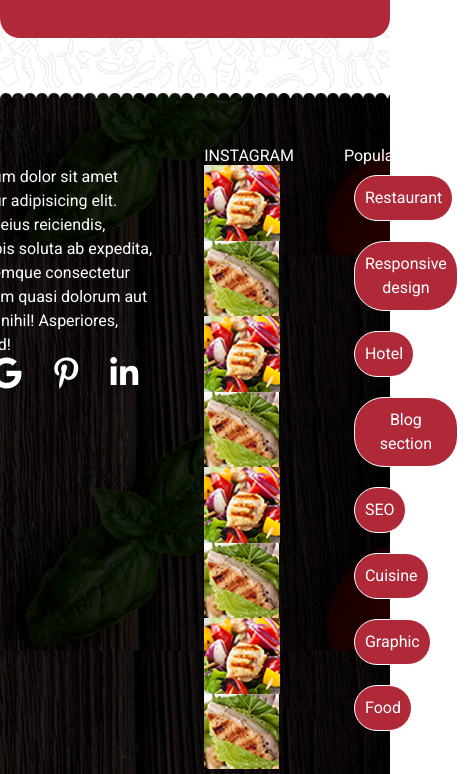
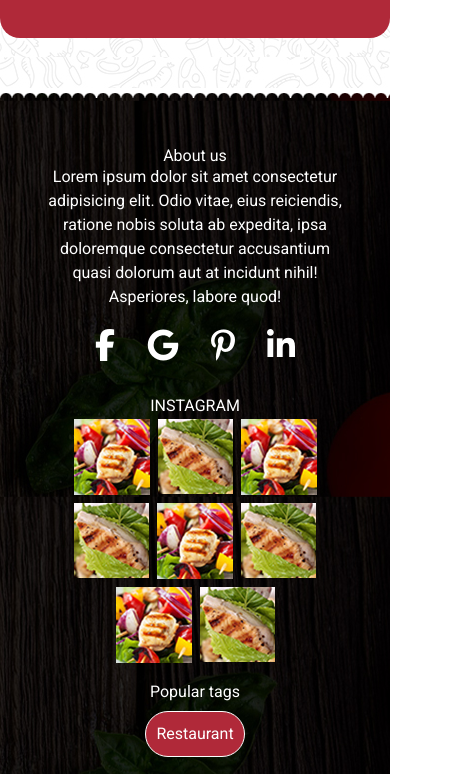
Before and after one commit to Cocquibus/git_bootstrap_les_chefs_14, a website: page index.html in a window 390 px wide. Shown: the part 8520-9294 px from the top of the page, 468 px wide, since content can reach past the window. Drawn offline with nearby package versions, Linux system fonts and the light colour scheme.

Commit message:
responsive

```diff
--- a/index.html
+++ b/index.html
@@ -893,13 +893,13 @@
     <!--footer en 3 parties-->
     <footer class="piedpage text-white">
         <div class="dentellebot"></div>
-        <div class="d-flex justify-content-center p-5">
+        <div class="d-flex justify-content-center centragefooter p-5">
             <div class="largeurfooter">
                 <h4>About us</h4>
                 <p>Lorem ipsum dolor sit amet consectetur adipisicing elit. Odio vitae, eius reiciendis, ratione nobis
                     soluta ab expedita, ipsa doloremque consectetur accusantium quasi dolorum aut at incidunt nihil!
                     Asperiores, labore quod!</p>
-                <div class="d-flex">
+                <div class="d-flex centragefa">
                     <i class="mx-3 fa-brands fa-facebook-f fa-2x"></i>
                     <i class="mx-3 fa-brands fa-google fa-2x"></i>
                     <i class="mx-3 fa-brands fa-pinterest-p fa-2x"></i>
@@ -907,15 +907,17 @@
                 </div>
             </div>
             <div class="insta">
-                <h4>INSTAGRAM</h4>
-                <img src="./public/img/instragram_gallery_img1.jpg" alt="">
-                <img src="./public/img/instragram_gallery_img2.jpg" alt="">
-                <img src="./public/img/instragram_gallery_img1.jpg" alt="">
-                <img src="./public/img/instragram_gallery_img2.jpg" alt="">
-                <img src="./public/img/instragram_gallery_img1.jpg" alt="">
-                <img src="./public/img/instragram_gallery_img2.jpg" alt="">
-                <img src="./public/img/instragram_gallery_img1.jpg" alt="">
-                <img src="./public/img/instragram_gallery_img2.jpg" alt="">
+                <div><h4>INSTAGRAM</h4></div>
+                <div class="instablock">
+                    <div class="m-1"><img src="./public/img/instragram_gallery_img1.jpg" alt=""></div>
+                    <div class="m-1"><img src="./public/img/instragram_gallery_img2.jpg" alt=""></div>
+                    <div class="m-1"><img src="./public/img/instragram_gallery_img1.jpg" alt=""></div>
+                    <div class="m-1"><img src="./public/img/instragram_gallery_img2.jpg" alt=""></div>
+                    <div class="m-1"><img src="./public/img/instragram_gallery_img1.jpg" alt=""></div>
+                    <div class="m-1"><img src="./public/img/instragram_gallery_img2.jpg" alt=""></div>
+                    <div class="m-1"><img src="./public/img/instragram_gallery_img1.jpg" alt=""></div>
+                    <div class="m-1"><img src="./public/img/instragram_gallery_img2.jpg" alt=""></div>
+                </div>
             </div>
             <div class="boutonmasse">
                 <h4>Popular tags</h4>
--- a/src/sass/modules/_footer.sass
+++ b/src/sass/modules/_footer.sass
@@ -16,6 +16,7 @@
         padding: 10px
     .boutonmasse
         width: 400px
+
 .footfoot
     width: 100%
     height: 50px
@@ -24,3 +25,6 @@
     min-width: 100%
     height: 10px
     background-image: url(../img/footer_bottom_decoration_img.png)
+.instablock
+    display: flex
+    flex-wrap: wrap
--- a/src/sass/modules/_media.sass
+++ b/src/sass/modules/_media.sass
@@ -64,6 +64,26 @@
         width: 90% !important
         img
             width: 100% !important
+    .centragefooter
+        flex-direction: column
+        align-items: center
+        .largeurfooter
+            text-align: center
+            width: 100% !important
+        p
+            text-align: center
+        .boutonmasse
+            width: 50% !important
+            text-align: center
+        .centragefa
+            justify-content: center
+            margin: 20px 0px
+        .insta
+            text-align: center
+            margin: 15px 0px !important
+            width: 100% !important
+        .instablock
+            justify-content: center
 @media (min-width:768px) and (max-width:1024px)
     .fixage
         font-size: 0.8em !important
```
Also changed, not shown: public/css/app.css, public/css/media.css, 2 other files.
